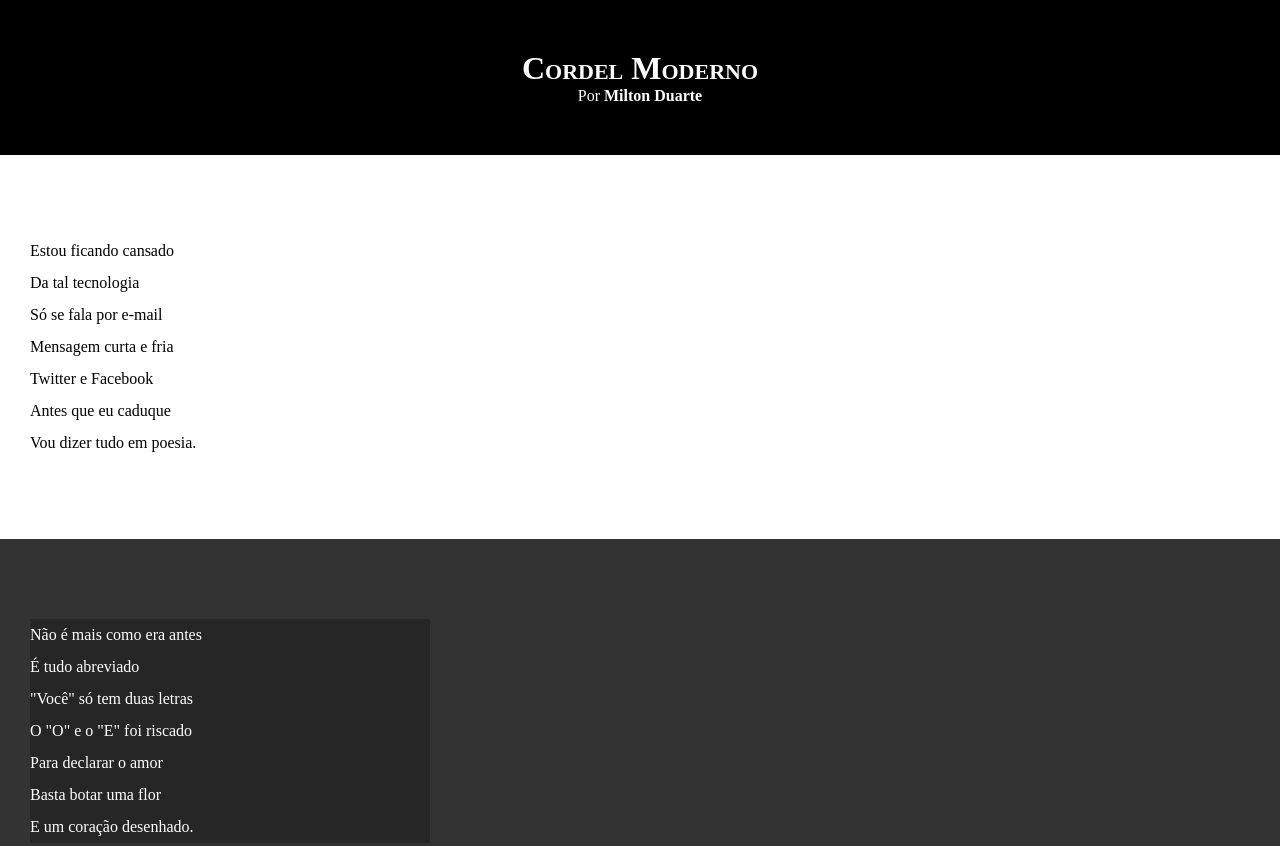
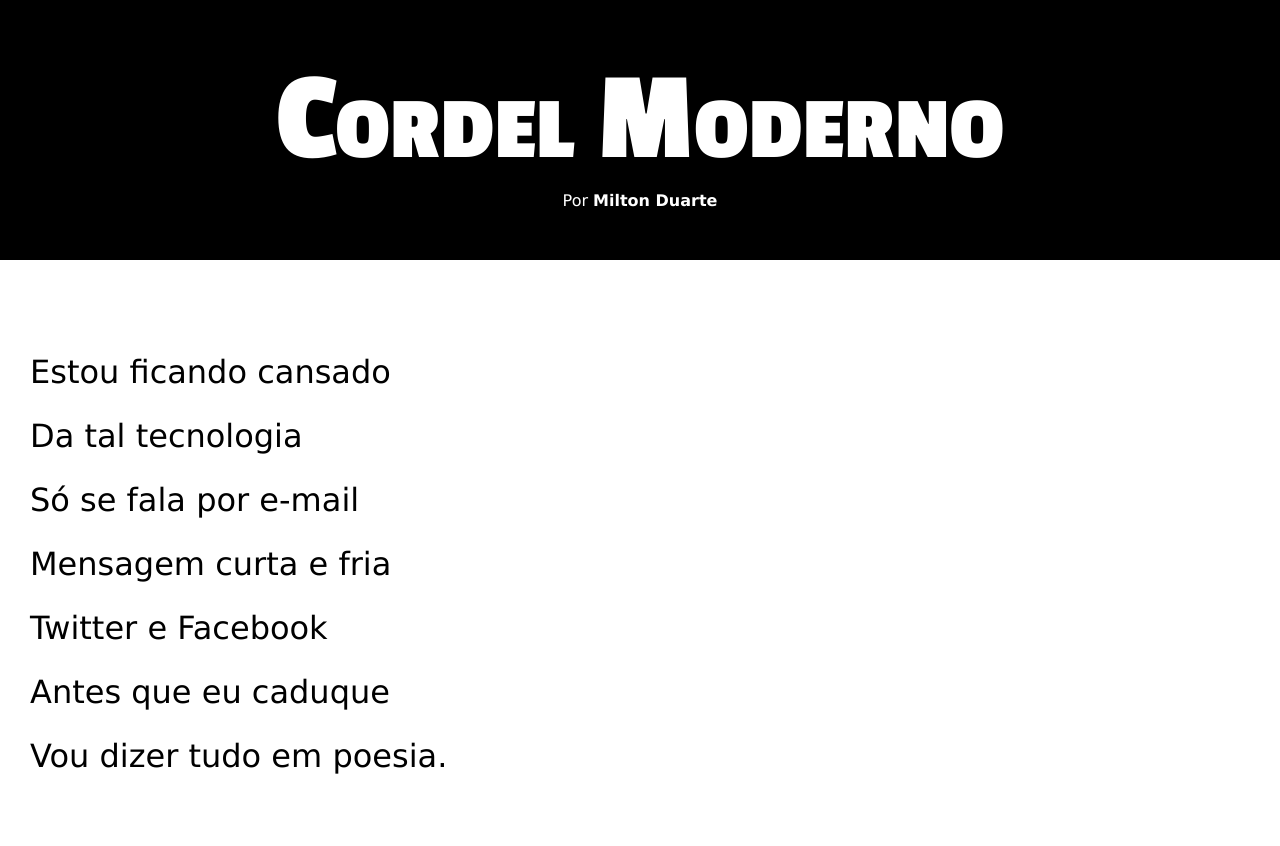
Before and after one commit to StrikeSantana/html-css, a plain HTML site: page DESAFIOS/desafio 12 e imagens/imagens/index.html in a window 1280 px wide. Shown: the top 846 px of the page. Drawn offline with Linux system fonts and the light colour scheme.

Commit message:
atualizei o desafio 12

```diff
--- a/DESAFIOS/desafio 12 e imagens/imagens/style.css
+++ b/DESAFIOS/desafio 12 e imagens/imagens/style.css
@@ -1,4 +1,11 @@
 @charset "UTF-8";
+
+@import url('https://fonts.googleapis.com/css2?family=Passion+One:wght@400;700;900&display=swap');
+
+:root {
+    --fonte1: Verdana, Geneva, Tahoma, sans-serif;
+    --fonte2: 'Passion One', cursive;
+}
 
 * {
     margin: 0px;
@@ -8,6 +15,7 @@
 html, body {
     min-height: 100vh;
     background-color: darkgray;
+    font-family: var(--fonte1);
 }
 
 header {
@@ -17,8 +25,10 @@ header {
 }
 
 header > h1 {
+    font-size: 10vw;
     padding-top: 50px;
     font-variant: small-caps;
+    font-family: var(--fonte2)
 }
 
 header > p {
@@ -40,6 +50,7 @@ section {
     padding-bottom: 10vh;
     line-height: 2em;
     padding-left: 30px;
+    font-size: 2.5vw
 }
 
 section.normal {
@@ -53,7 +64,8 @@ section.imagem {
 }
 
 section.imagem > p {
-    width: 400px;
+    display: inline-block;
+    padding: 5px;
     background-color: rgba(0, 0, 0, 0.253);
 }
 
```
